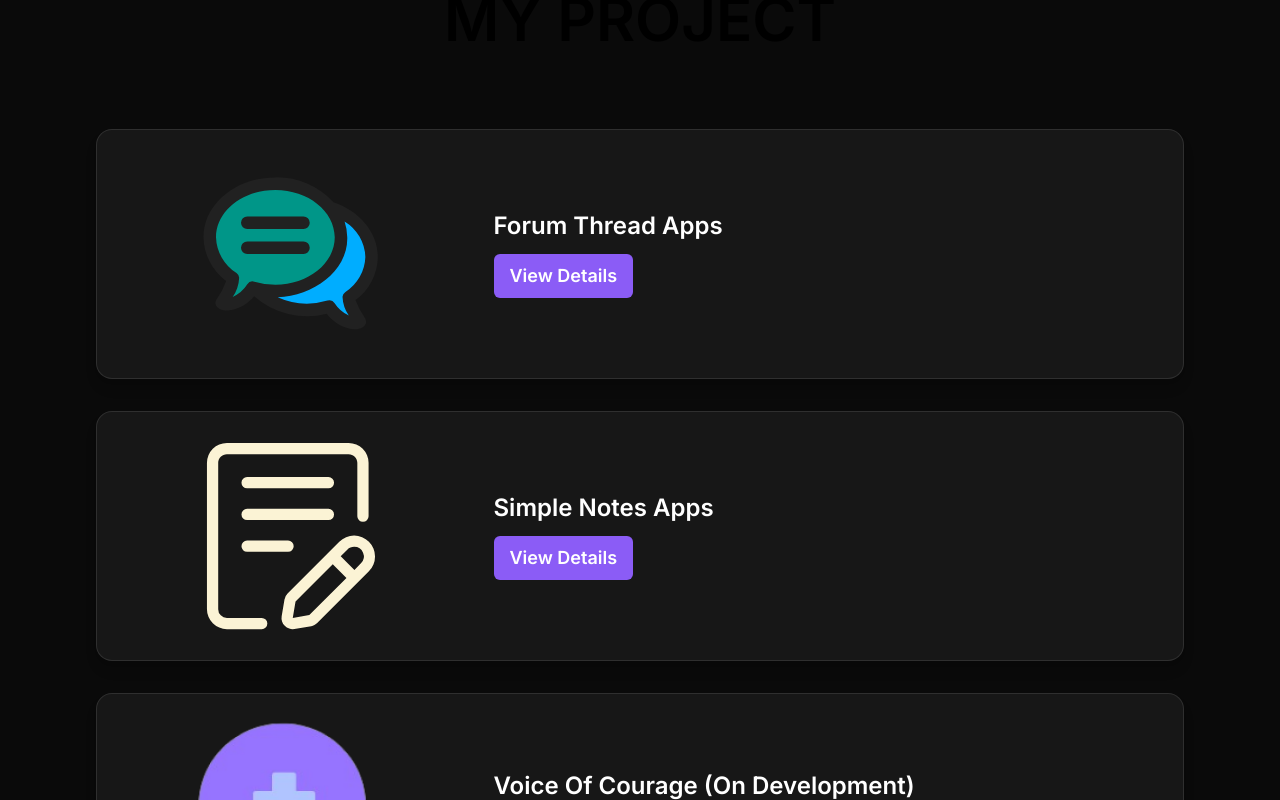
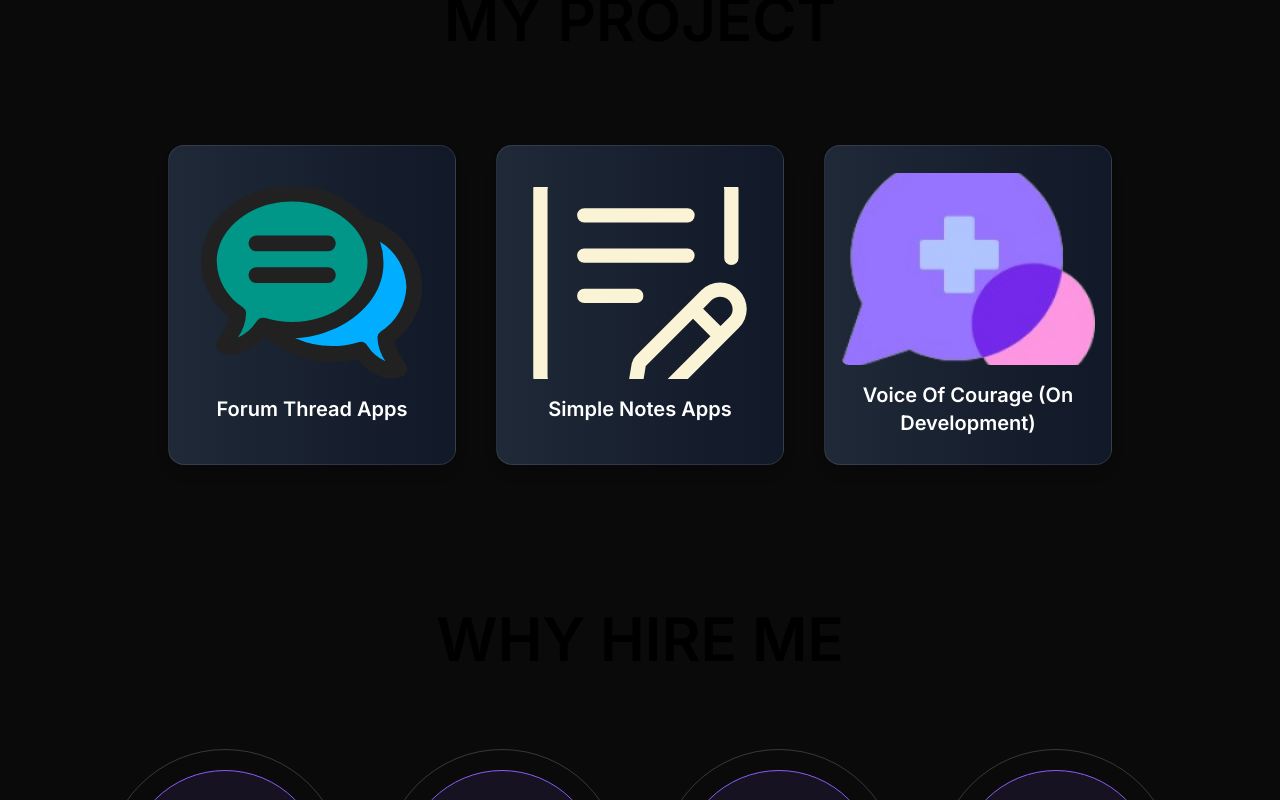
Before and after one commit to dffdwi/my-portofolio, a Next.js app: page / in a window 1280 px wide. Shown: the part 1900-2700 px from the top of the page. Built offline with nearby package versions, Linux system fonts and the light colour scheme.

Commit message:
style: Update styling in Project.jsx

```diff
--- a/app/Components/Project.jsx
+++ b/app/Components/Project.jsx
@@ -42,27 +42,23 @@ export default function Project() {
     webLink,
     githubLink,
   }) => (
-    <div className="flex flex-col lg:flex-row gap-4 p-6 mt-8 mx-4 rounded-2xl border border-solid bg-neutral-900 border-white border-opacity-10 shadow-lg hover:shadow-xl transition-shadow duration-300 max-md:flex-wrap max-md:px-3 max-md:mt-6 max-md:mx-2 max-md:max-w-full">
-      <div className="lg:w-1/3 flex justify-center items-center max-md:w-full">
+    <div
+      onClick={() =>
+        handleViewDetails(title, description, webLink, githubLink, imageSrc)
+      }
+      className="relative flex flex-col justify-center items-center w-72 h-80 p-4 m-4 rounded-2xl border border-solid bg-gradient-to-r from-gray-800 to-gray-900 border-white border-opacity-10 shadow-lg hover:shadow-2xl transition-shadow duration-300 cursor-pointer transform hover:-translate-y-1 hover:scale-105 transition-transform"
+    >
       <img
         loading="lazy"
         src={imageSrc}
         alt={title}
-          className="w-[200px] h-auto rounded-lg max-md:mt-3"
+        className="w-full h-48 object-cover rounded-lg"
       />
-      </div>
-      <div className="lg:w-2/3 flex flex-col justify-center items-start px-4 max-md:w-full max-md:mt-3">
-        <h3 className="text-2xl font-semibold text-white mb-3 max-md:text-center">
+      <h3 className="text-xl font-semibold text-white mt-4 text-center">
         {title}
       </h3>
-        <button
-          onClick={() =>
-            handleViewDetails(title, description, webLink, githubLink, imageSrc)
-          }
-          className="px-4 py-2 text-lg font-semibold text-white bg-violet-500 rounded-md hover:bg-violet-600 transition-colors duration-300"
-        >
+      <div className="absolute inset-0 bg-black bg-opacity-50 opacity-0 hover:opacity-100 transition-opacity duration-300 flex justify-center items-center text-white text-lg font-semibold rounded-2xl">
         View Details
-        </button>
       </div>
     </div>
   );
@@ -76,7 +72,7 @@ export default function Project() {
       <h2 className="mx-20 mt-32 mb-20 text-6xl font-semibold text-center max-md:mt-10 max-md:mx-2.5 max-md:text-4xl">
         MY PROJECT
       </h2>
-      <div className="space-y-8">
+      <div className="flex flex-wrap justify-center gap-2">
         <ProjectCard
           imageSrc="../../chat.svg"
           title="Forum Thread Apps"
```
Lines whose indentation alone changed are shown as unchanged.
